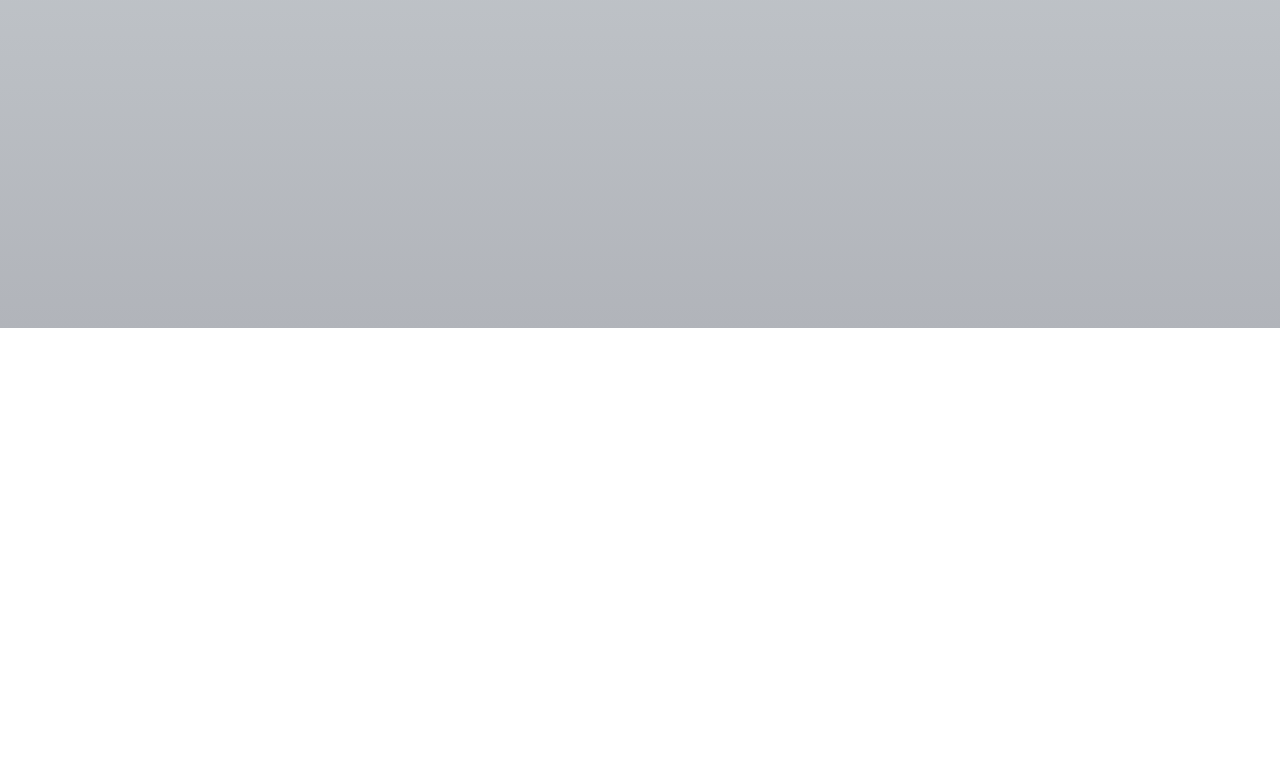
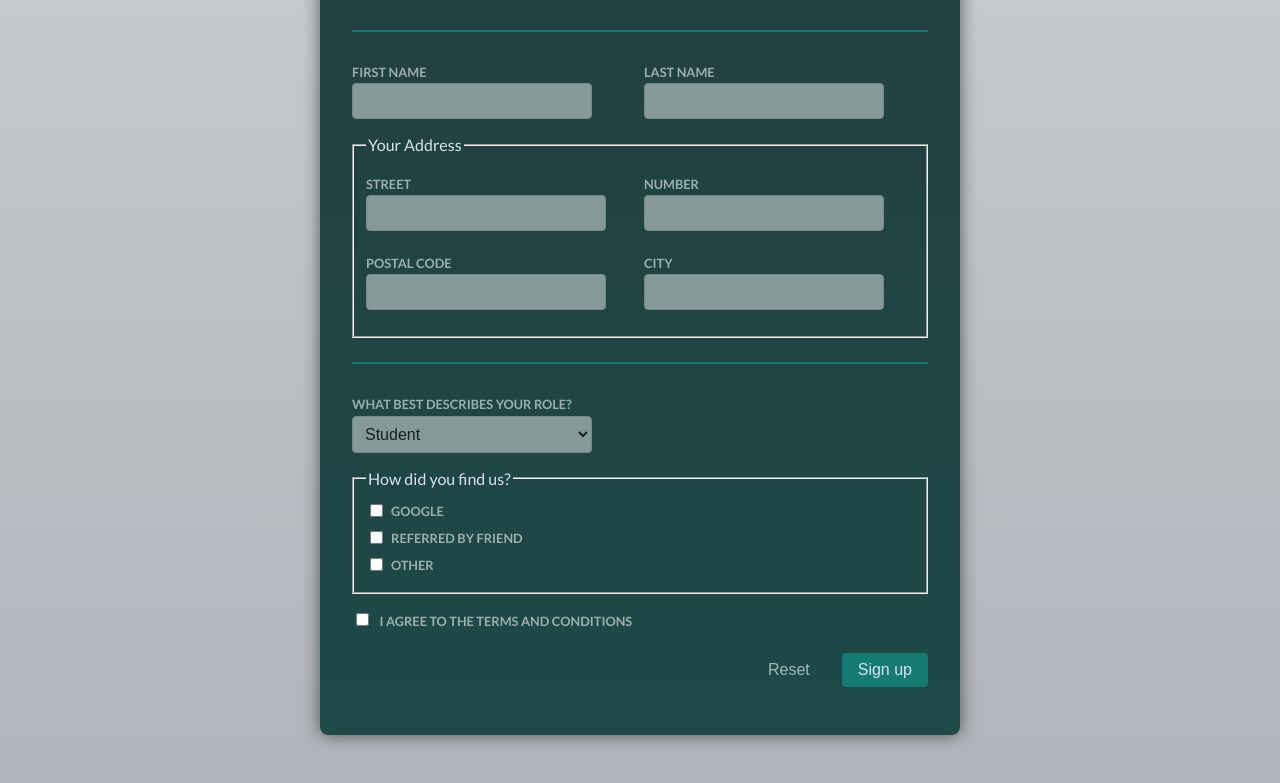
Before and after one commit to IliasPavlakos/AngularForms-AngularApp, an Angular app: page / in a window 1280 px wide. Shown: the part 504-1287 px from the top of the page. Before the commit the page ends 832 px from the top, so only its background shows below. Built offline with nearby package versions, Linux system fonts and the light colour scheme.

Commit message:
Reactive forms: More complex forms

```diff
--- a/src/app/app.component.html
+++ b/src/app/app.component.html
@@ -3,4 +3,4 @@
   <h1>Angular Forms</h1>
 </header>
 
-<app-login />
+<app-signup />
--- a/src/app/app.component.ts
+++ b/src/app/app.component.ts
@@ -1,11 +1,12 @@
 import { Component } from '@angular/core';
 
 import { LoginComponent } from './auth/login/login.component';
+import {SignupComponent} from "./auth/signup/signup.component";
 
 @Component({
   selector: 'app-root',
   standalone: true,
   templateUrl: './app.component.html',
-  imports: [LoginComponent],
+  imports: [LoginComponent, SignupComponent],
 })
 export class AppComponent {}
--- a/src/app/auth/signup/signup.component.html
+++ b/src/app/auth/signup/signup.component.html
@@ -1,10 +1,10 @@
-<form>
+<form [formGroup]="form" (ngSubmit)="onSubmit">
   <h2>Welcome on board!</h2>
   <p>We just need a little bit of data from you to get you started 🚀</p>
 
   <div class="control">
     <label for="email">Email</label>
-    <input id="email" type="email" name="email" />
+    <input id="email" type="email" name="email" [formControl]="form.controls.email"/>
   </div>
 
   <div class="control-row">
@@ -14,6 +14,7 @@
         id="password"
         type="password"
         name="password"
+        [formControl]="form.controls.password"
       />
     </div>
 
@@ -141,7 +142,7 @@
   </div>
 
   <p class="form-actions">
-    <button type="reset" class="button button-flat">Reset</button>
+    <button type="reset" class="button button-flat" (click)="onReset()">Reset</button>
     <button type="submit" class="button">Sign up</button>
   </p>
 </form>
--- a/src/app/auth/signup/signup.component.ts
+++ b/src/app/auth/signup/signup.component.ts
@@ -1,9 +1,31 @@
 import { Component } from '@angular/core';
+import {FormControl, FormGroup, ReactiveFormsModule, Validators} from "@angular/forms";
 
 @Component({
   selector: 'app-signup',
   standalone: true,
   templateUrl: './signup.component.html',
   styleUrl: './signup.component.css',
+  imports: [
+    ReactiveFormsModule
+  ]
 })
-export class SignupComponent {}
+export class SignupComponent {
+  form = new FormGroup({
+    email: new FormControl('', {
+      validators: [Validators.required, Validators.email],
+    }),
+    password: new FormControl('', {
+      validators: [Validators.required, Validators.minLength(6)]
+    }),
+  });
+
+  onSubmit(){
+    console.log(this.form);
+  }
+
+  onReset(){
+    this.form.reset();
+  }
+
+}
```
